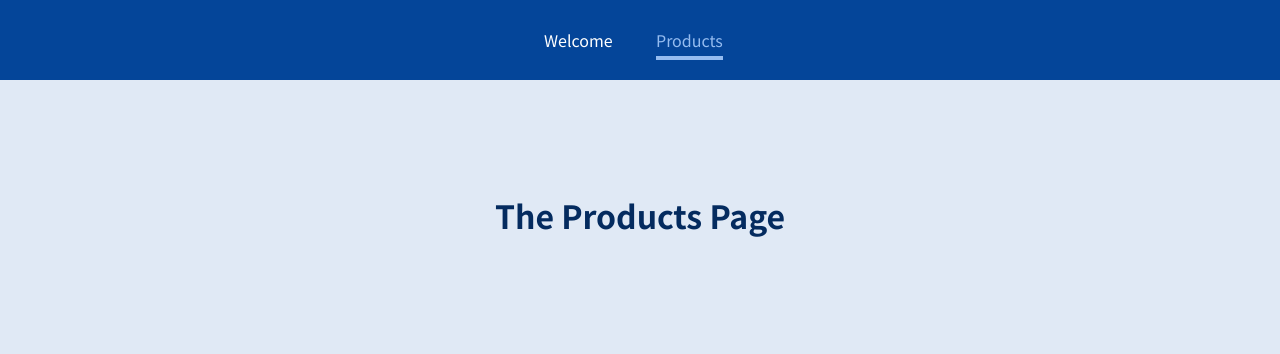
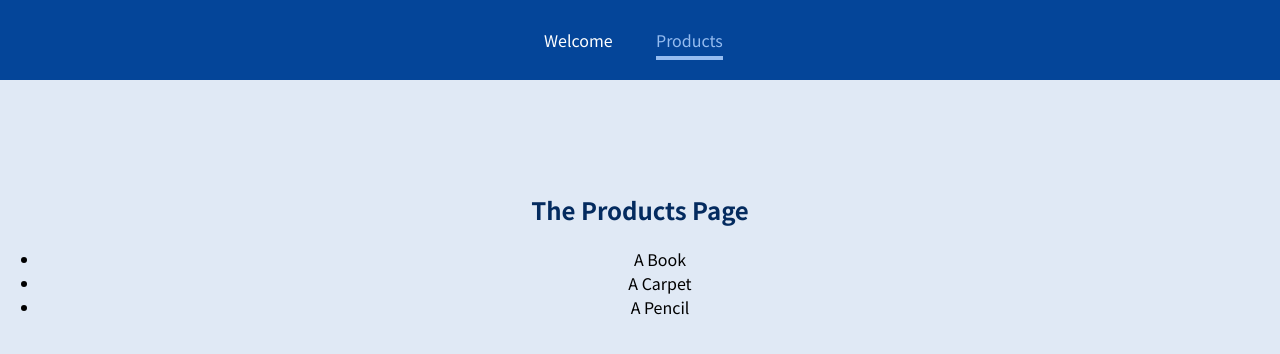
Before and after one commit to bduong94/building-a-multipage-spa-with-react-router, a JavaScript app: page /products in a window 1280 px wide. Shown: the top 354 px of the page. Built offline with nearby package versions, Linux system fonts and the light colour scheme.

Commit message:
Create ProductDetails component

```diff
--- a/src/App.js
+++ b/src/App.js
@@ -3,6 +3,7 @@ import { Route } from "react-router-dom";
 import Welcome from "./pages/Welcome";
 import Products from "./pages/Products";
 import MainHeader from "./components/MainHeader";
+import ProductDetail from "./pages/ProductDetail";
 
 function App() {
   return (
@@ -15,6 +16,9 @@ function App() {
         <Route path="/products">
           <Products />
         </Route>
+        <Route path="/product-detail/:productId">
+          <ProductDetail />
+        </Route>
       </main>
     </div>
   );
--- /dev/null
+++ b/src/pages/ProductDetail.js
@@ -0,0 +1,9 @@
+const ProductDetail = () => {
+  return (
+    <section>
+      <h1>Product Details</h1>
+    </section>
+  );
+};
+
+export default ProductDetail;
--- a/src/pages/Products.js
+++ b/src/pages/Products.js
@@ -1,5 +1,14 @@
 const Products = () => {
-  return <h1>The Products Page</h1>;
+  return (
+    <section>
+      <h1>The Products Page</h1>
+      <ul>
+        <li>A Book</li>
+        <li>A Carpet</li>
+        <li>A Pencil</li>
+      </ul>
+    </section>
+  );
 };
 
 export default Products;
```
Also changed, not shown: 1 other file (tests, documents, lock files or other folders).
